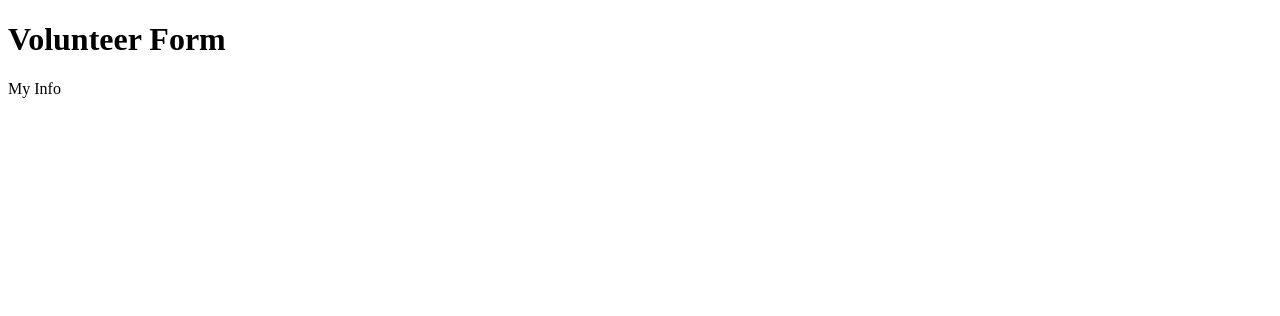
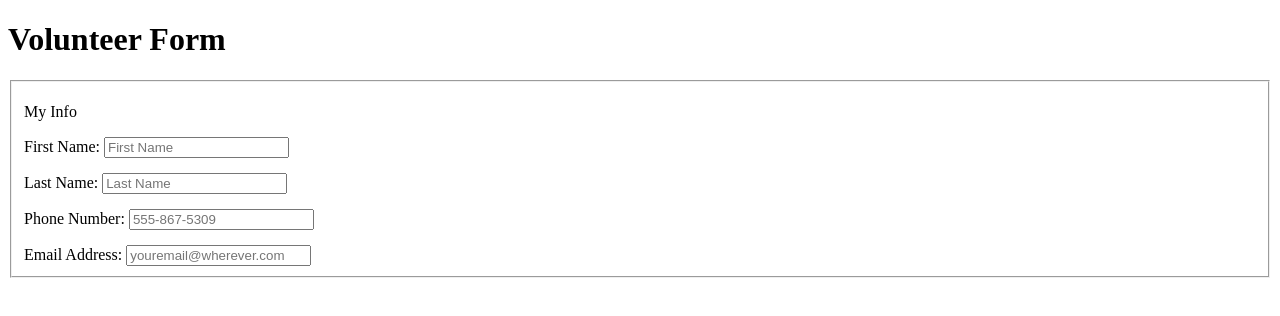
Before and after one commit to gprawd/ITMD-361-LAB4, a plain HTML site: page index.html in a window 1280 px wide. Drawn offline with Linux system fonts and the light colour scheme.

Commit message:
add text inputs

```diff
--- a/index.html
+++ b/index.html
@@ -3,11 +3,30 @@
     <head>
         <meta charset="UTF-8">
         <title>Volunteer Form</title>
+        <style>
+            div {margin-top: 15px}
+        </style>
     </head>
     <body>
         <h1>Volunteer Form</h1>
         <form method="POST" autocomplete="on" action="http://bloomingdale.sat.iit.edu/kriedan/lab3formscript.php" >
-            <p>My Info</p>
+           <fieldset>
+               <p>My Info</p>
+               <div>
+                    <label>First Name: <input type="text" name="first_name_field" placeholder="First Name"/></label>
+                </div>
+                <div>
+                    <label>Last Name: <input type="text" name="last_name_field" placeholder="Last Name"/></label>
+               </div>
+               <div>
+                    <label>Phone Number: <input type="phone" name="phone_field" placeholder="555-867-5309"/></label>
+               </div>
+               <div>
+                    <label>Email Address: <input type="email" name="email_field" placeholder="youremail@wherever.com" /></label>
+               </div>
+           </fieldset>
+
+
         </form>
     </body>
 </html>
```
